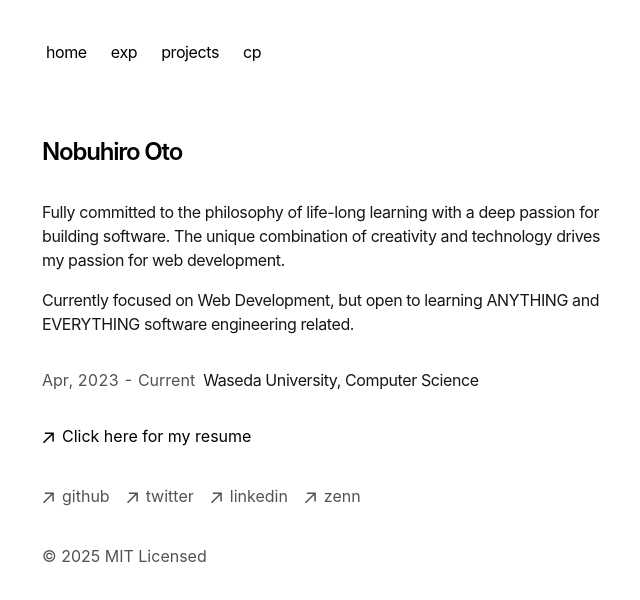
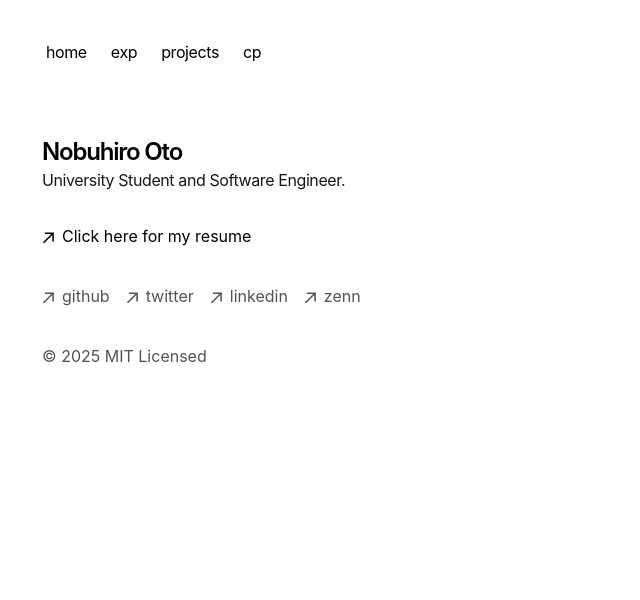
Before and after one commit to nobu-h-o/portfolio2025, a Next.js app: page / in a window 1280 px wide. Shown: the top 600 px of the page, without its empty margins (310-950 px from the left). Built offline with nearby package versions, Linux system fonts and the light colour scheme.

Commit message:
simplified desc

```diff
--- a/app/page.tsx
+++ b/app/page.tsx
@@ -3,31 +3,12 @@ import ArrowIcon from "./components/ArrowIcon";
 export default function Page() {
   return (
     <section>
-      <h1 className="mb-8 text-2xl font-semibold tracking-tighter">
+      <h1 className="text-2xl font-semibold tracking-tighter">
         Nobuhiro Oto
       </h1>
       <p className="mb-4 text-neutral-900 dark:text-neutral-100 tracking-tight">
-        Fully committed to the philosophy of life-long learning
-        with a deep passion for building software.
-        The unique combination of creativity and technology drives
-        my passion for web development.
+        University Student and Software Engineer.
       </p>
-      <p className="text-neutral-900 dark:text-neutral-100 tracking-tight">
-      Currently focused on Web Development, but open to learning ANYTHING
-      and EVERYTHING software engineering related.
-      </p>
-
-      <div className="my-8">
-          <div className="w-full flex flex-col md:flex-row space-x-0 md:space-x-2">
-              <p className="text-neutral-600 dark:text-neutral-400 tabular-nums">
-                  Apr, 2023 - Current
-              </p>
-              <p className="text-neutral-900 dark:text-neutral-100 tracking-tight">
-                  Waseda University, Computer Science
-              </p>
-          </div>
-      </div>
-
       <a
         className="flex items-center transition-all hover:text-neutral-800 dark:hover:text-neutral-100 mt-8"
         rel="noopener noreferrer"
```
